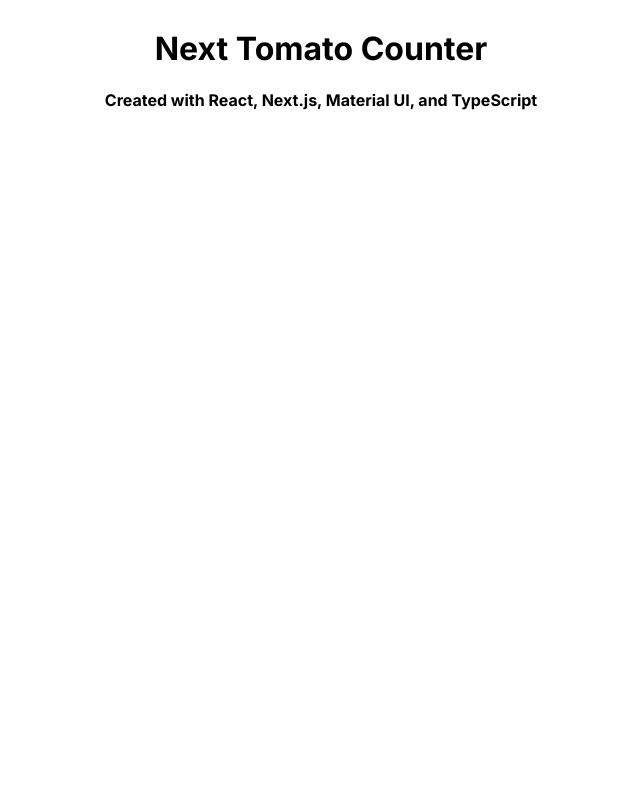
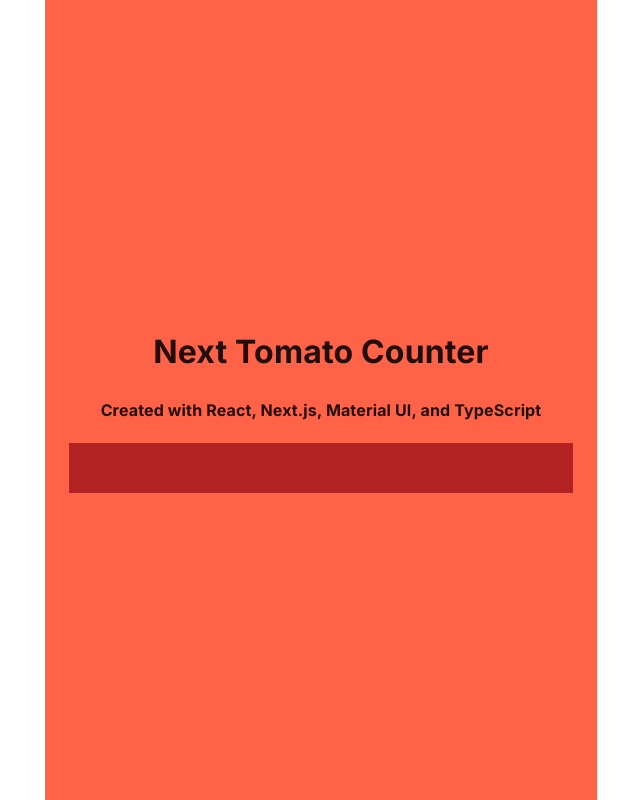
Before and after one commit to Zakkku/next-tomato-counter, a Next.js app: page / in a window 1280 px wide. Shown: the whole page, without its empty margins (319-959 px from the left). Built offline with nearby package versions, Linux system fonts and the light colour scheme.

Commit message:
Created buttons container componetn

```diff
--- /dev/null
+++ b/app/ButtonContainer.tsx
@@ -0,0 +1,31 @@
+import * as React from 'react';
+import CssBaseline from '@mui/material/CssBaseline';
+import Box from '@mui/material/Box';
+import Container from '@mui/material/Container';
+
+interface OuterContainerProps {
+    children: React.ReactNode;
+  }
+
+export default function ButtonContainer({ children }: OuterContainerProps) {
+    return (
+      <React.Fragment>
+        <CssBaseline />
+        <Container maxWidth="sm">
+          <Box
+          sx={{
+            bgcolor: 'firebrick',
+            minHeight: '50px',
+            display: 'flex',
+            flexDirection: 'row',
+            justifyContent: 'center',
+            alignItems: 'center',
+          }}
+           >
+            {children}
+            </Box>
+
+        </Container>
+      </React.Fragment>
+    );
+  }
--- /dev/null
+++ b/app/OuterContainer.tsx
@@ -0,0 +1,28 @@
+import * as React from 'react';
+import CssBaseline from '@mui/material/CssBaseline';
+import Box from '@mui/material/Box';
+import Container from '@mui/material/Container';
+
+interface OuterContainerProps {
+    children: React.ReactNode;
+  }
+
+export default function OuterContainer( {children}: OuterContainerProps) {
+    return (
+        <React.Fragment>
+        <CssBaseline />
+        <Container maxWidth="sm">
+          <Box  sx={{
+            bgcolor: 'tomato',
+            minHeight: '100vh',
+            display: 'flex',
+            flexDirection: 'column', // Make the container a column layout
+            justifyContent: 'center', // Vertically center the content
+            alignItems: 'center', // Horizontally center the content
+          }} >
+             {children}
+            </Box>
+        </Container>
+      </React.Fragment>
+    )
+}
--- a/app/page.tsx
+++ b/app/page.tsx
@@ -1,11 +1,16 @@
+import ButtonContainer from "./ButtonContainer"
+import OuterContainer from "./OuterContainer"
 
 export default function Home() {
   return (
-    <div>
+    <OuterContainer>
+<div>
+  <h1>Next Tomato Counter</h1>
+  <h4>Created with React, Next.js, Material UI, and TypeScript</h4>
+</div>
+    <ButtonContainer />
+    </OuterContainer>
 
-<h1>Next Tomato Counter</h1>
-    <h4>Created with React, Next.js, Material UI, and TypeScript</h4>
-    </div>
 
   )
 }
```
